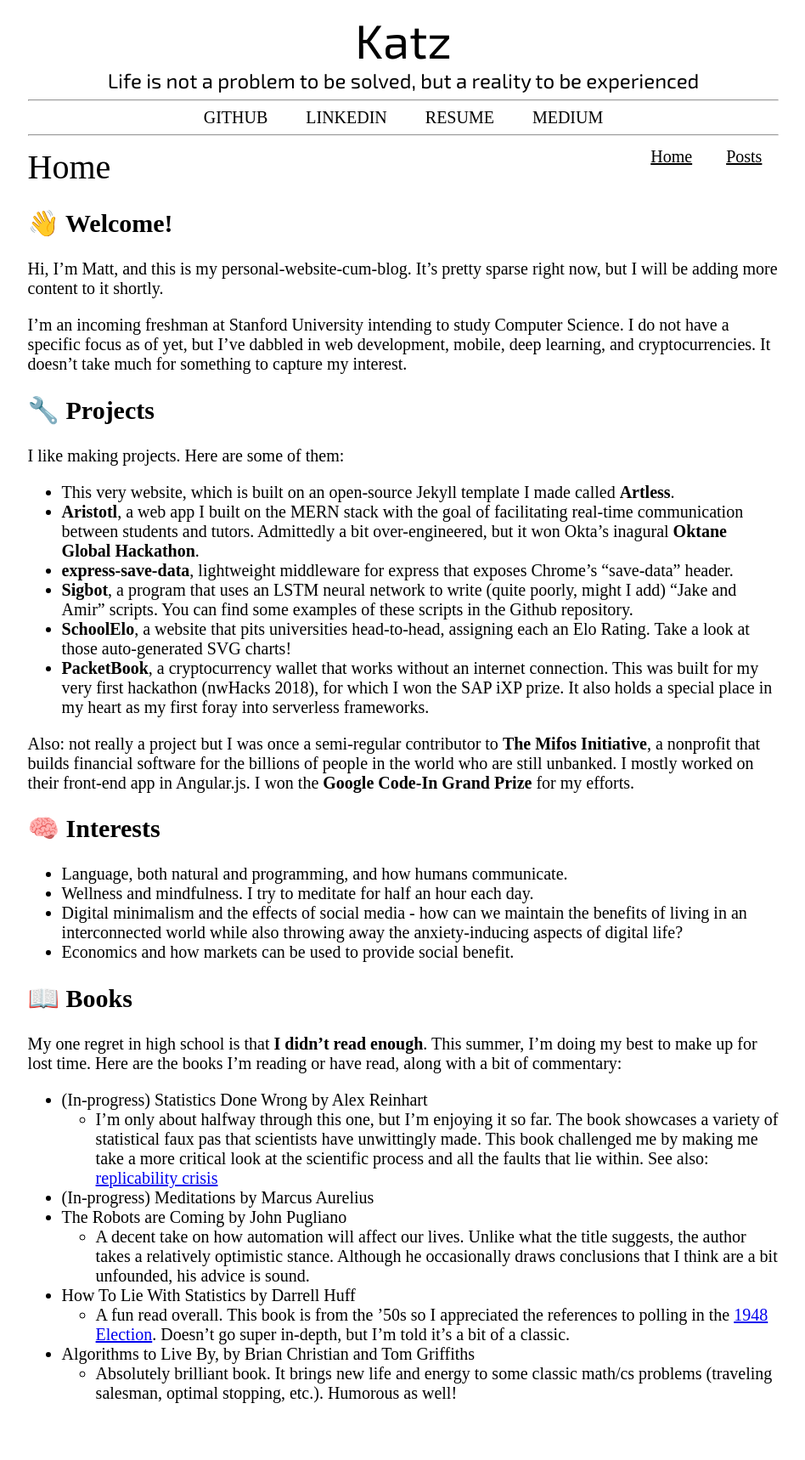
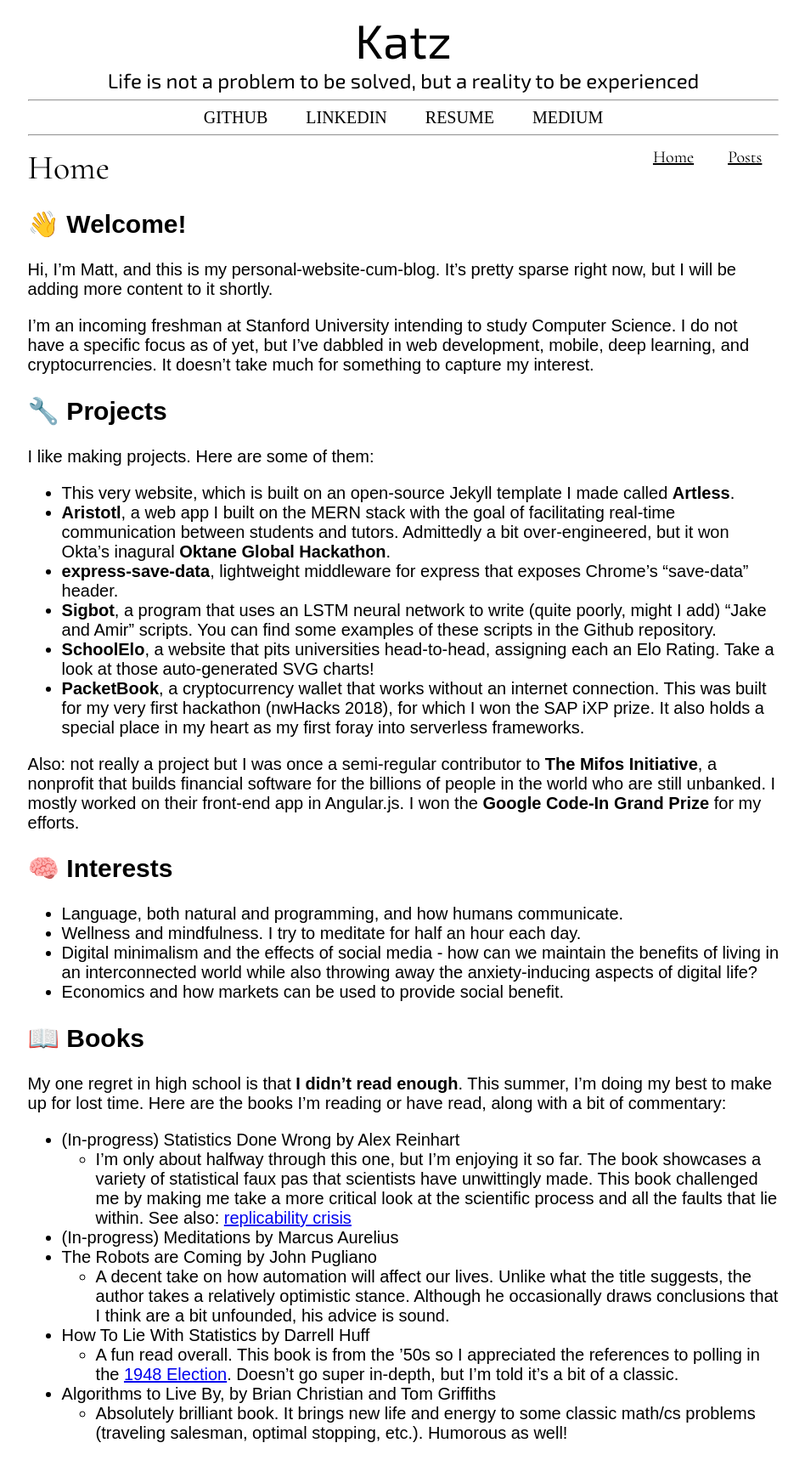
Before and after one commit to MYKatz/artless, a Jekyll site: the page built from index.md, in a window 1280 px wide. Shown: the whole page at 85% size, without its empty margins (165-1113 px from the left). Built offline with Jekyll 4.4.1, drawn with Linux system fonts in a browser that asks for light colours; some web fonts are replaced; before the commit the page ends 1671 px from its top, so only the background shows below that.

Commit message:
Fonts: Cormorant Garamond, Proza Libre

```diff
--- a/_includes/head.html
+++ b/_includes/head.html
@@ -9,4 +9,6 @@
     {% endif %}
     <link rel="stylesheet" href="{{ "/assets/css/style.css" | relative_url }}">
     <link rel="stylesheet" href="https://fonts.googleapis.com/css?family=Exo+2&display=swap">
+    <link rel="stylesheet" href="https://fonts.googleapis.com/css?family=Cormorant+Garamond&display=swap">
+    <link rel="stylesheet" href="https://fonts.googleapis.com/css?family=Proza+Libre&display=swap">
 </head>
--- a/_layouts/default.html
+++ b/_layouts/default.html
@@ -7,7 +7,7 @@
     {%- include header.html -%}
     {%- include nav.html -%}
     <main class="page-content" aria-label="Content">
-      <div class="wrapper">
+      <div class="wrapper content">
         {{ content }}
       </div>
     </main>
--- a/_layouts/posts.html
+++ b/_layouts/posts.html
@@ -17,7 +17,7 @@
         <div class="post-sample">
           <a class="post-link" href="{{ post.url | relative_url}}">{{ post.title | escape}}</a>
           <span class="post-info">{{ post.date | date: date_format }}</span>
-          <p>{{ post.content | truncatewords: 100 }}</p>
+          <div class="post-content">{{ post.content | truncatewords: 100 }}</div>
         </div>
         <hr class="separator">
       {%- endfor -%}
--- a/assets/css/style.css
+++ b/assets/css/style.css
@@ -15,15 +15,21 @@
 .current{
     display: inline-block;
     font-size: 2.5rem;
+    font-family: 'Cormorant Garamond', serif;
 }
 
 .rest{
     display: inline-block;
     font-size: 1.25rem;
+    font-family: 'Cormorant Garamond', serif;
 }
 
 .rest-content{
     margin-top: auto
+}
+
+.content {
+    font-family: 'Proza Libre', sans-serif;
 }
 
 .navitem{
@@ -67,6 +73,11 @@
 .post-link {
     font-size: 2rem;
     color: black;
+    font-family: 'Cormorant Garamond', serif;
+}
+
+.post-content {
+    font-family: 'Proza Libre', sans-serif;
 }
 
 .separator {
```
